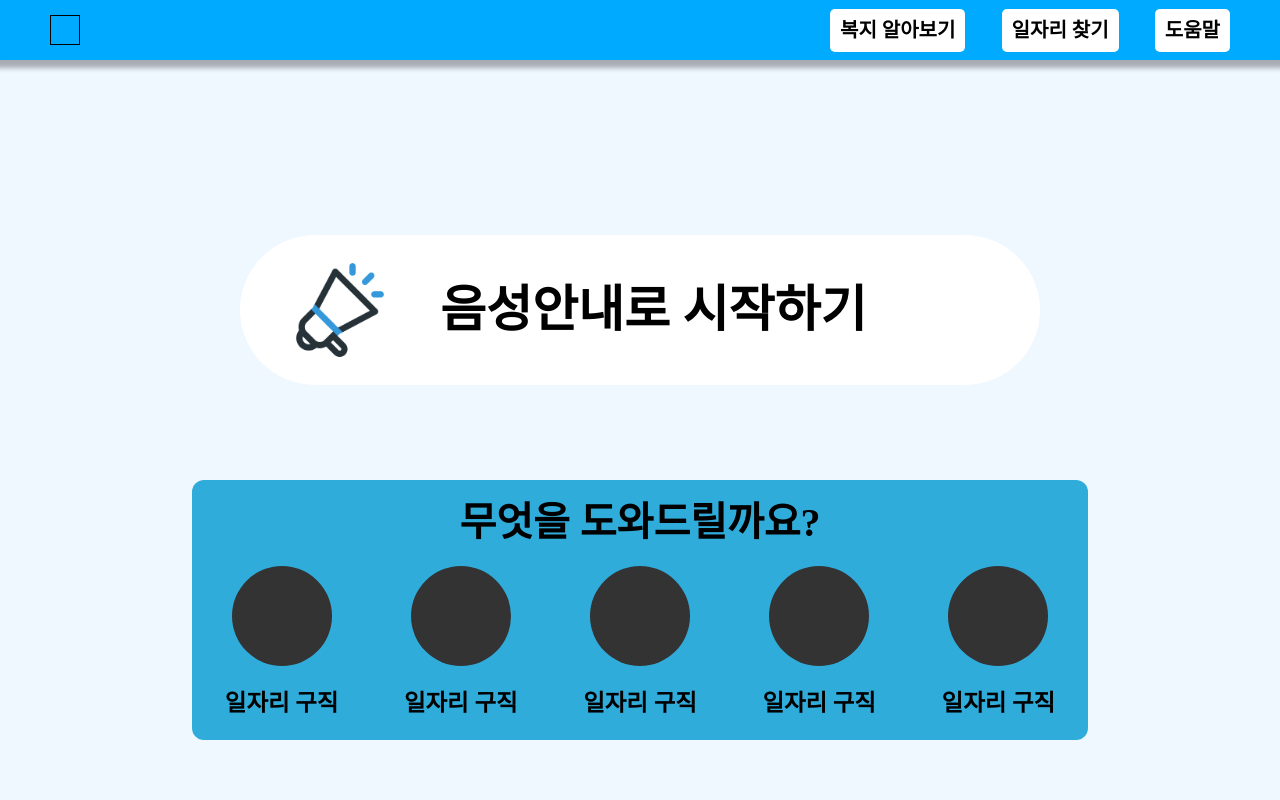
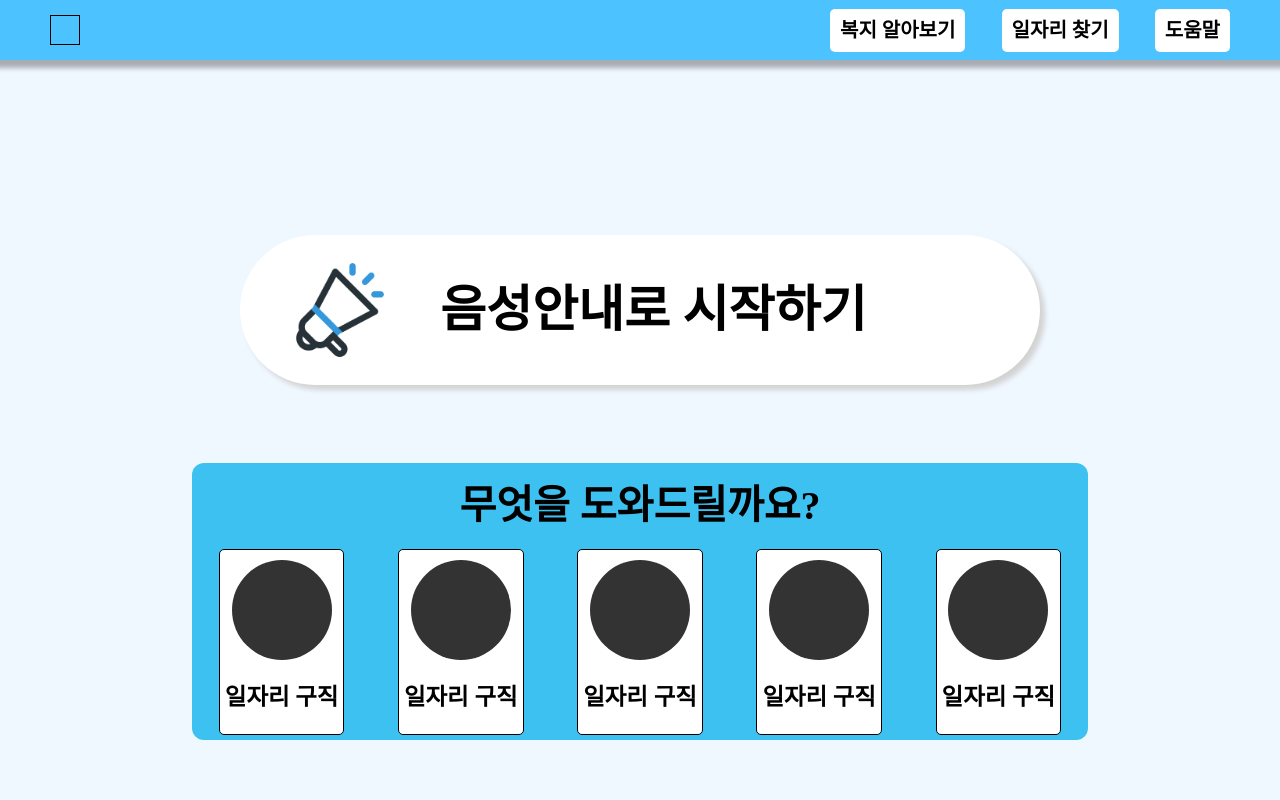
Before and after one commit to 4-PRE/Hackathon-FrontEnd, a Next.js app: page / in a window 1280 px wide. Shown: the top 800 px of the page. Built offline with nearby package versions, Linux system fonts and the light colour scheme.

Commit message:
FIX :: main 3

```diff
--- a/components/header.tsx
+++ b/components/header.tsx
@@ -21,7 +21,7 @@ const Wrapper = styled.div`
   z-index: 10;
   width: 100vw;
   height: 60px;
-  background-color: #00aaff;
+  background-color: #4cc3ff;
   position: fixed;
   top: 0px;
   right: 0px;
--- a/components/slider.tsx
+++ b/components/slider.tsx
@@ -13,7 +13,7 @@ const Container = styled.div`
   right: 0;
   text-align: center;
   width: 70%;
-  background-color: #30ACDB;
+  background-color: #3dc1f1;
   z-index: 1;
   border-radius: 12px;
 `;
@@ -39,6 +39,13 @@ const MenuContainer = styled.div`
 
 const MenuWrapper = styled.div`
   display: flex;
+  border: 1px solid black;
+  border-radius: 5px;
+  padding: 5px;
+  padding-bottom: 0px;
+  padding-top:10px;
+  background-color:white;
+  margin-bottom: 5px;
   align-items: center;
   flex-direction: column;
 `;
@@ -50,6 +57,7 @@ const TTSWrapper = styled.div`
   align-items: center;
   justify-content: center;
   > div {
+    box-shadow: 5px 5px 5px lightgray;
     background-color: white;
     border-radius: 100px;
     padding: 50px;
```
